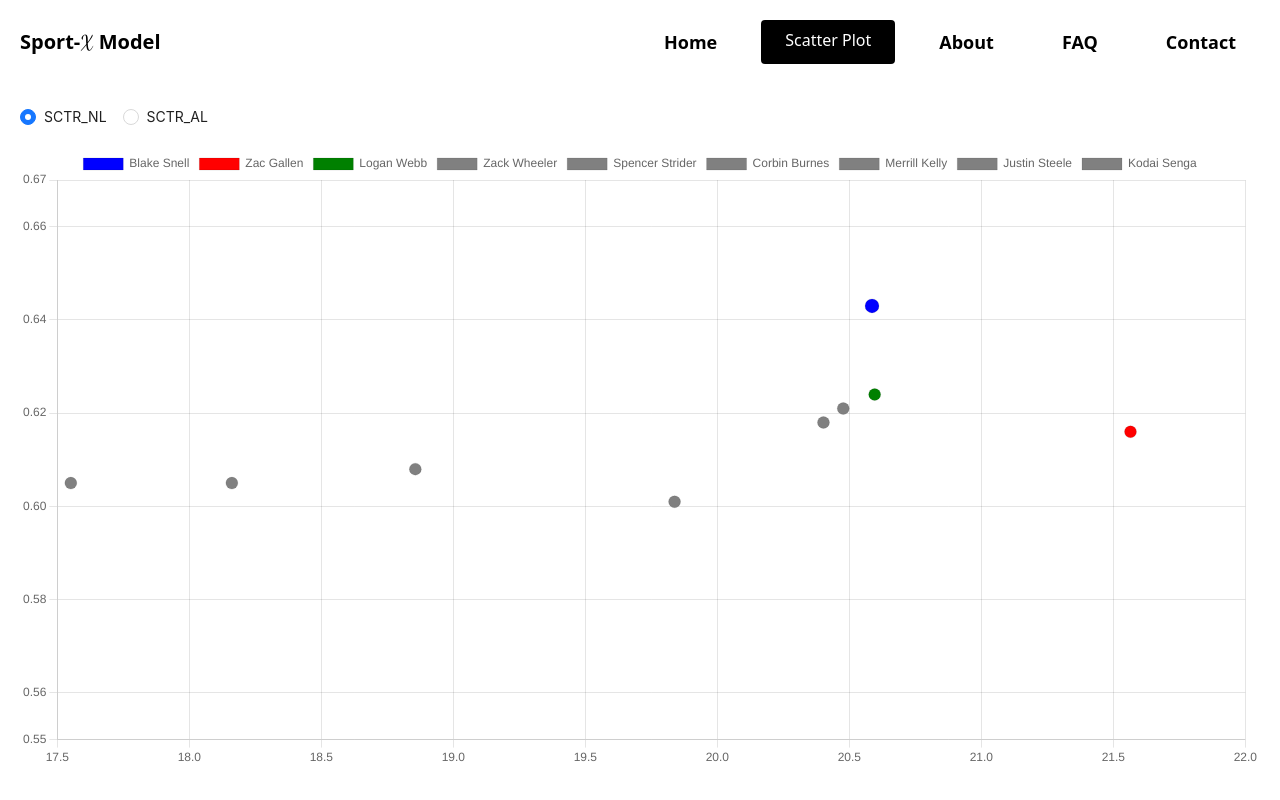
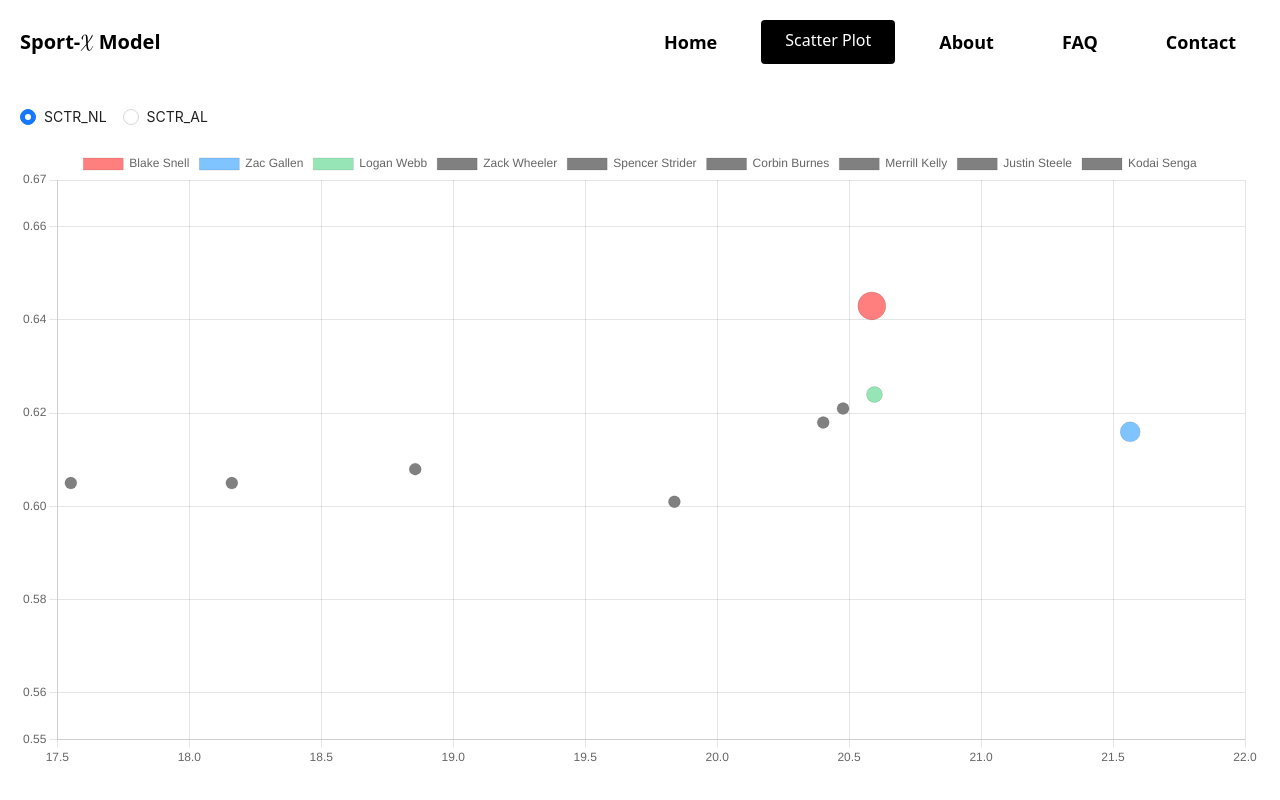
Before and after one commit to faysalewucse/sport-x, a React (Vite) app: page /scatterplot in a window 1280 px wide. Shown: the top 800 px of the page. Built offline with nearby package versions, Linux system fonts and the light colour scheme.

Commit message:
changed bubble size and color opacity

```diff
--- a/src/pages/ScatterPlot.jsx
+++ b/src/pages/ScatterPlot.jsx
@@ -33,19 +33,27 @@ const ScatterPlot = () => {
     .map((data, index) => {
       return {
         label: [data.sp_name],
+        backgroundColorOpacity: 0.5,
         backgroundColor:
           index === 0
-            ? "blue"
+            ? "rgba(255, 0, 0, 0.5)"
             : index === 1
-            ? "red"
+            ? "rgba(3, 138, 255, 0.5)"
             : index === 2
-            ? "green"
+            ? "rgba(46, 204, 113, 0.5)"
             : "gray",
         data: [
           {
             x: data.twx,
             y: data.awx,
-            r: parseInt(data.cy_p / 15),
+            r:
+              index === 0
+                ? parseInt(data.cy_p / 15) * 2
+                : index === 1
+                ? parseInt(data.cy_p / 15) * 1.67
+                : index === 2
+                ? parseInt(data.cy_p / 15) * 1.33
+                : parseInt(data.cy_p / 15),
           },
         ],
       };
```
